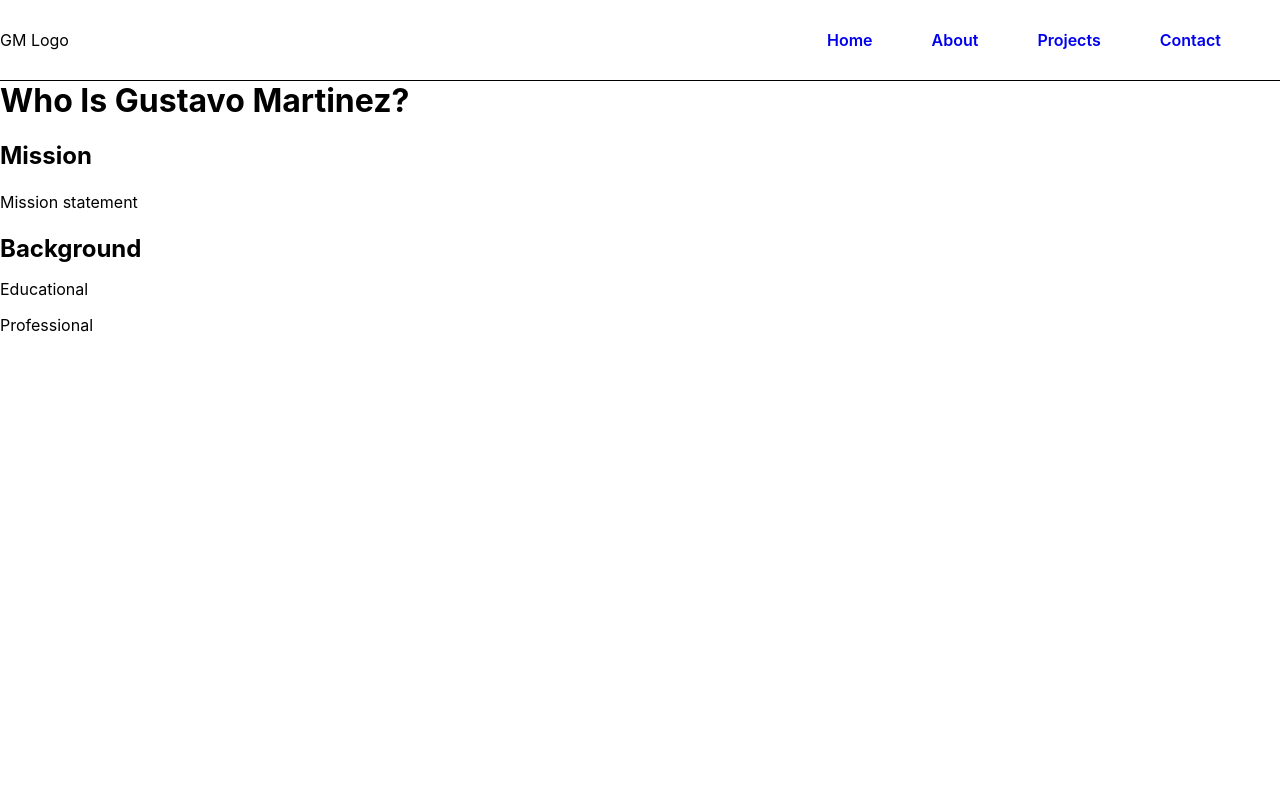
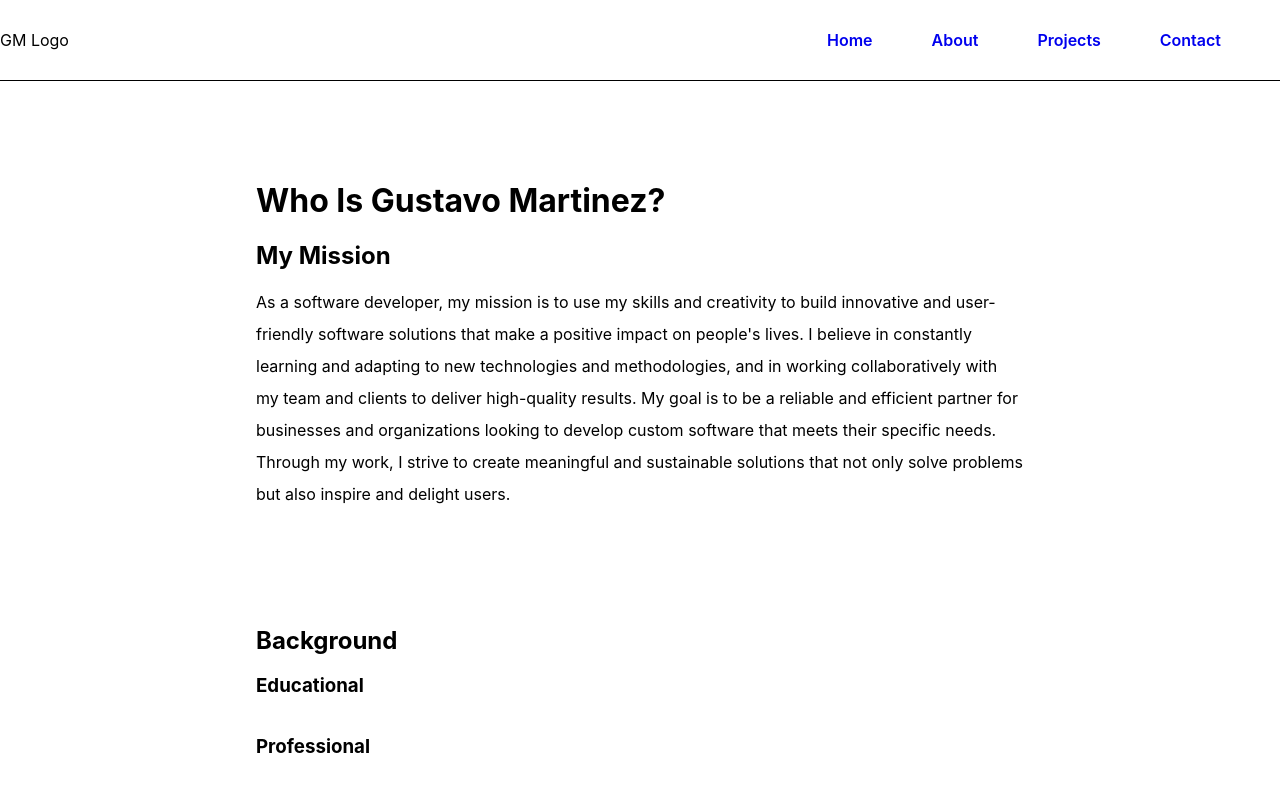
Before and after one commit to Gustavo0623/Gustavo-M-Portfolio, a React (Create React App) app in the folder frontend/: page /about in a window 1280 px wide. Shown: the top 792 px of the page. Built offline with nearby package versions, Linux system fonts and the light colour scheme.

Commit message:
About page updated: structure adjusted

```diff
--- a/frontend/src/App.css
+++ b/frontend/src/App.css
@@ -54,6 +54,7 @@ h2 {
   margin-bottom: 0;
 }
 
+
 #portrait, #proj-home {
   height: 100%;
 }
@@ -98,7 +99,7 @@ h2 {
   justify-content: space-between;
 }
 
-#display {
+#display, #about {
   height: 300px;
   width: 60%;
   display: flex;
@@ -140,3 +141,35 @@ h2 {
 #proj-photo {
   flex: 3;
 }
+
+/* About */
+/* #about also located in previous section with #display line ~101 */
+#about {
+  margin: auto;
+}
+
+#about, #bg-split {
+  margin-top: 100px;
+}
+
+#bg-split {
+  width: 100%;
+  display: flex;
+  flex-direction: row;
+}
+
+#bg-content {
+  display: flex;
+  flex-direction: column;
+  justify-content: left;
+  margin-bottom: 100px;
+  flex: 1;
+}
+
+#bg-display {
+  display: flex;
+  flex-direction: column;
+  justify-content: center;
+  align-items: center;
+  flex: 2;
+}
--- a/frontend/src/places/About.js
+++ b/frontend/src/places/About.js
@@ -1,13 +1,26 @@
 const About = () => {
     return (
-        <main>
-            <h1>Who Is Gustavo Martinez?</h1>
+        <main id='about'>
+            <h1 id='title'>Who Is Gustavo Martinez?</h1>
             {/* potential showcase styling similar to home projects, to keep styling consistent */}
-            <h2>Mission</h2>
-            <p className='msg'>Mission statement</p>
-            <h2>Background</h2>
-            <p>Educational</p>
-            <p>Professional</p>
+            <h2>My Mission</h2>
+            <p className='msg'>
+                As a software developer, my mission is to use my skills and creativity to build innovative and user-friendly software solutions that make a positive impact on people's lives.
+                I believe in constantly learning and adapting to new technologies and methodologies, and in working collaboratively with my team and clients to deliver high-quality results.
+                My goal is to be a reliable and efficient partner for businesses and organizations looking to develop custom software that meets their specific needs.
+                Through my work, I strive to create meaningful and sustainable solutions that not only solve problems but also inspire and delight users.
+            </p>
+            <div id='bg-split'>
+                <div id='bg-content'>
+                    <h2 id='bg-abt'>Background</h2>
+                    <h3>Educational</h3>
+                    <h3>Professional</h3>
+                </div>
+                {/* content component to be displayed here conditionally depending on click */}
+                <div id='bg-display'>
+
+                </div>
+            </div>
         </main>
     );
 }
```
